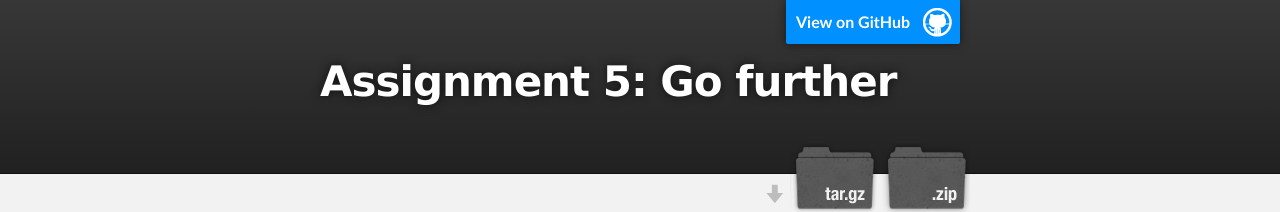
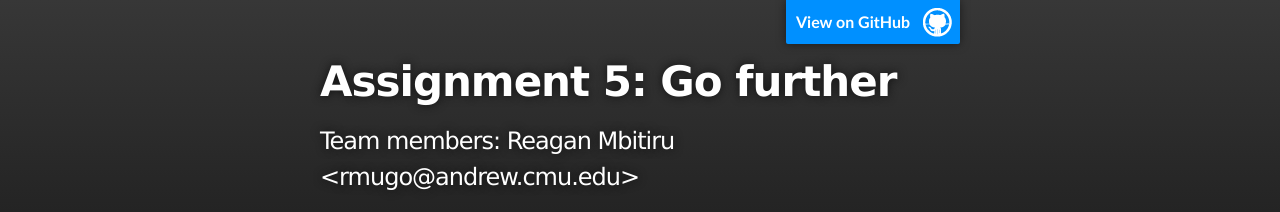
Before and after one commit to Reagan/project5-15462, a plain HTML site: page index.html in a window 1280 px wide. Shown: the top 212 px of the page. Drawn offline with Linux system fonts and the light colour scheme.

Commit message:
added team member names

```diff
--- a/index.html
+++ b/index.html
@@ -19,7 +19,7 @@
           <a id="forkme_banner" href="https://github.com/Reagan/project5-15462">View on GitHub</a>
 
           <h1 id="project_title">Assignment 5: Go further</h1>
-          <h2 id="project_tagline"></h2>
+          <h2 id="project_tagline">Team members: Reagan Mbitiru &lt;rmugo@andrew.cmu.edu></h2>
 
             <section id="downloads">
               <a class="zip_download_link" href="https://github.com/Reagan/project5-15462/zipball/master">Download this project as a .zip file</a>
```
